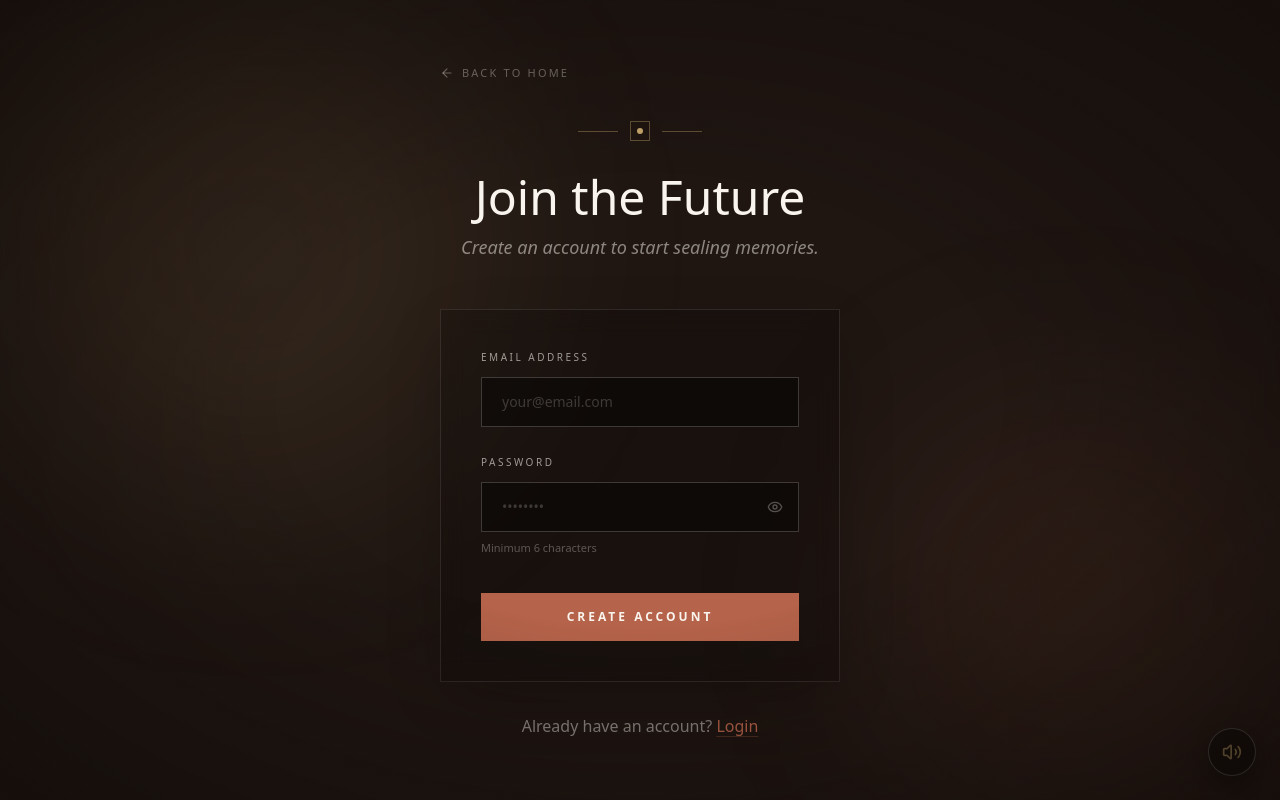
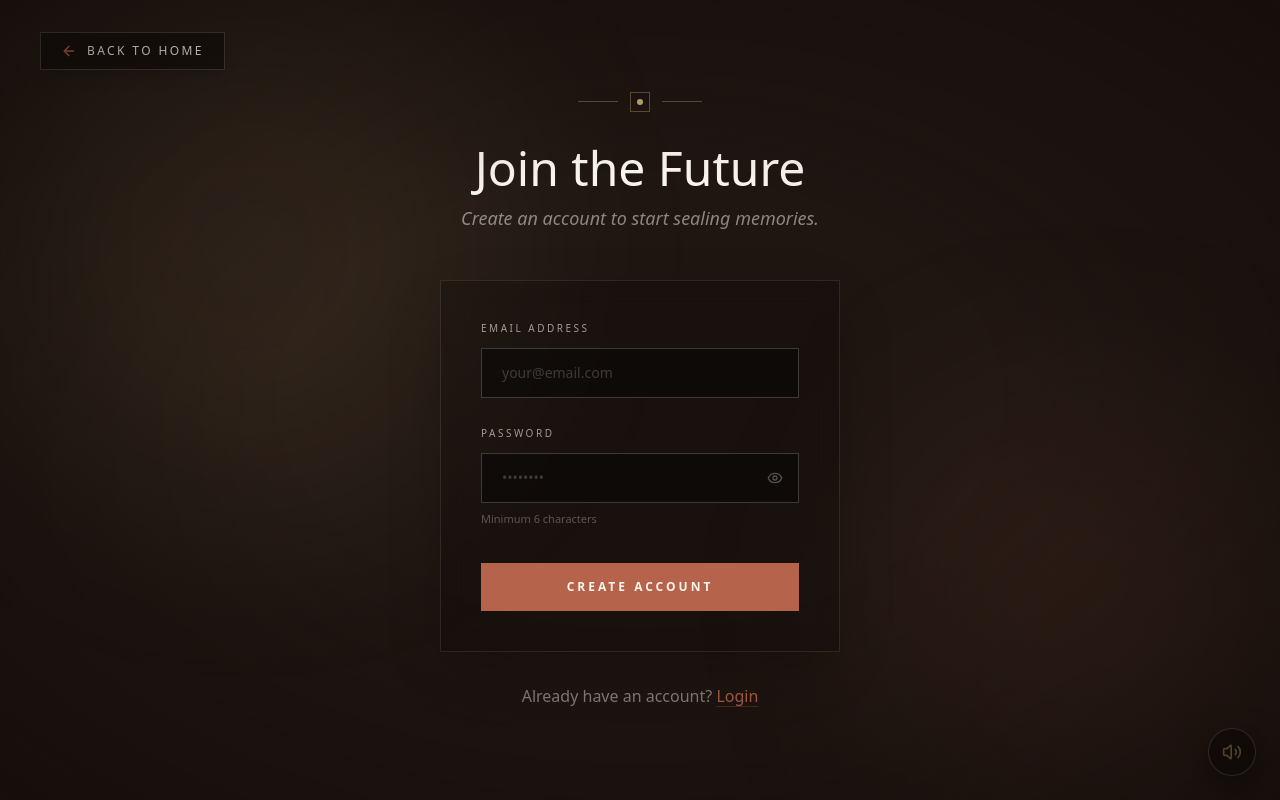
Before and after one commit to marsaarayhan-jpg/digital-time-capsule, a Next.js app in the folder frontend/: page /register in a window 1280 px wide. Built offline with nearby package versions, Linux system fonts and the light colour scheme; no server answers.

Commit message:
style: make back-to-home button fixed and prominent on login/register pages

```diff
--- a/frontend/src/app/login/page.tsx
+++ b/frontend/src/app/login/page.tsx
@@ -47,13 +47,13 @@ export default function Login() {
           animate={{ opacity: 1, y: 0 }}
           transition={{ duration: 1, ease: [0.22, 1, 0.36, 1] }}
         >
-          {/* Back to Home */}
+          {/* Back to Home Button (Fixed Top Left) */}
           <Link
             href="/"
-            className="inline-flex items-center gap-2 font-sans text-[11px] uppercase tracking-[0.2em] text-parchment/40 hover:text-gold transition-colors duration-300 mb-10 group"
+            className="fixed top-6 left-6 md:top-8 md:left-10 z-50 inline-flex items-center gap-2.5 px-5 py-2.5 bg-black/40 hover:bg-black/70 border border-parchment/20 hover:border-gold/60 backdrop-blur-md font-sans text-xs uppercase tracking-[0.2em] text-parchment hover:text-gold transition-all duration-300 shadow-lg group"
           >
-            <ArrowLeft size={14} className="group-hover:-translate-x-1 transition-transform duration-300" />
-            Back to Home
+            <ArrowLeft size={16} className="group-hover:-translate-x-1 transition-transform duration-300 text-terracotta group-hover:text-gold" />
+            <span>Back to Home</span>
           </Link>
 
           {/* Header */}
--- a/frontend/src/app/register/page.tsx
+++ b/frontend/src/app/register/page.tsx
@@ -59,13 +59,13 @@ export default function Register() {
           animate={{ opacity: 1, y: 0 }}
           transition={{ duration: 1, ease: [0.22, 1, 0.36, 1] }}
         >
-          {/* Back to Home */}
+          {/* Back to Home Button (Fixed Top Left) */}
           <Link
             href="/"
-            className="inline-flex items-center gap-2 font-sans text-[11px] uppercase tracking-[0.2em] text-parchment/40 hover:text-gold transition-colors duration-300 mb-10 group"
+            className="fixed top-6 left-6 md:top-8 md:left-10 z-50 inline-flex items-center gap-2.5 px-5 py-2.5 bg-black/40 hover:bg-black/70 border border-parchment/20 hover:border-gold/60 backdrop-blur-md font-sans text-xs uppercase tracking-[0.2em] text-parchment hover:text-gold transition-all duration-300 shadow-lg group"
           >
-            <ArrowLeft size={14} className="group-hover:-translate-x-1 transition-transform duration-300" />
-            Back to Home
+            <ArrowLeft size={16} className="group-hover:-translate-x-1 transition-transform duration-300 text-terracotta group-hover:text-gold" />
+            <span>Back to Home</span>
           </Link>
 
           <div className="text-center mb-12">
```
